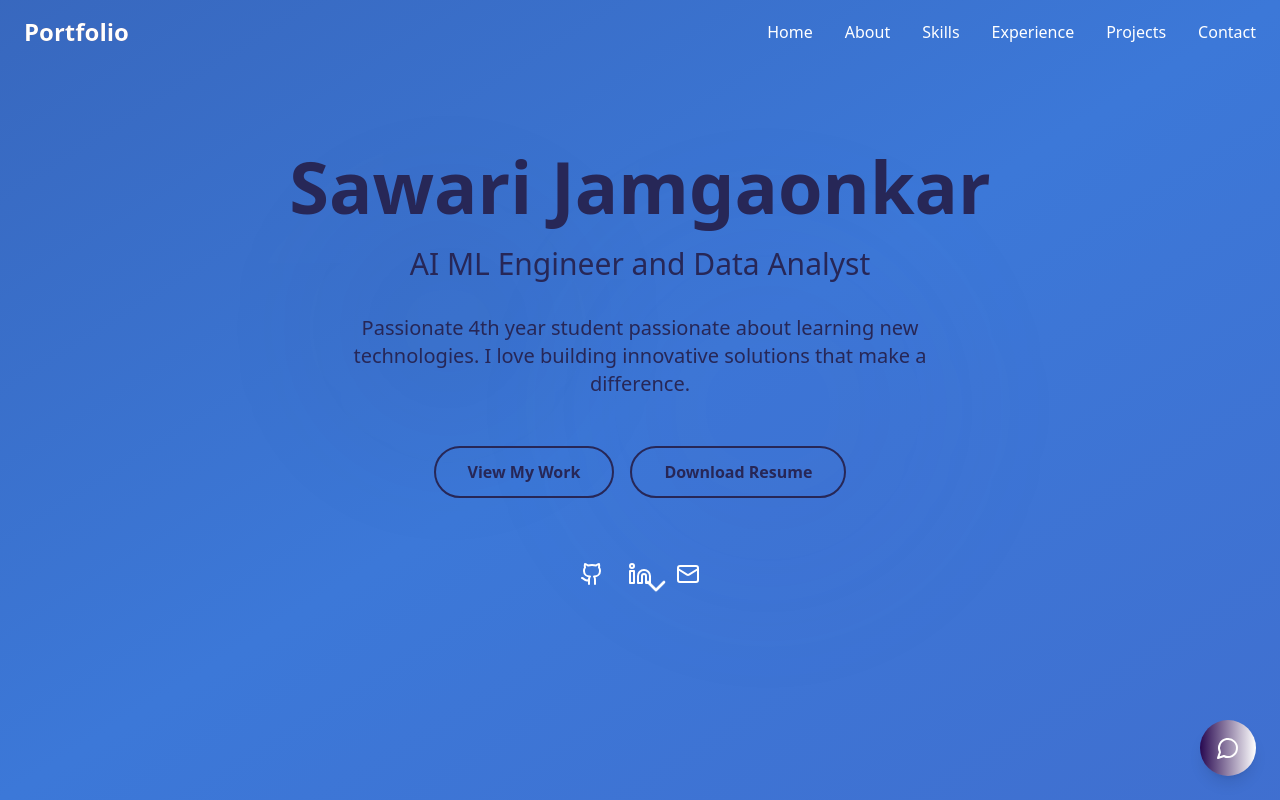
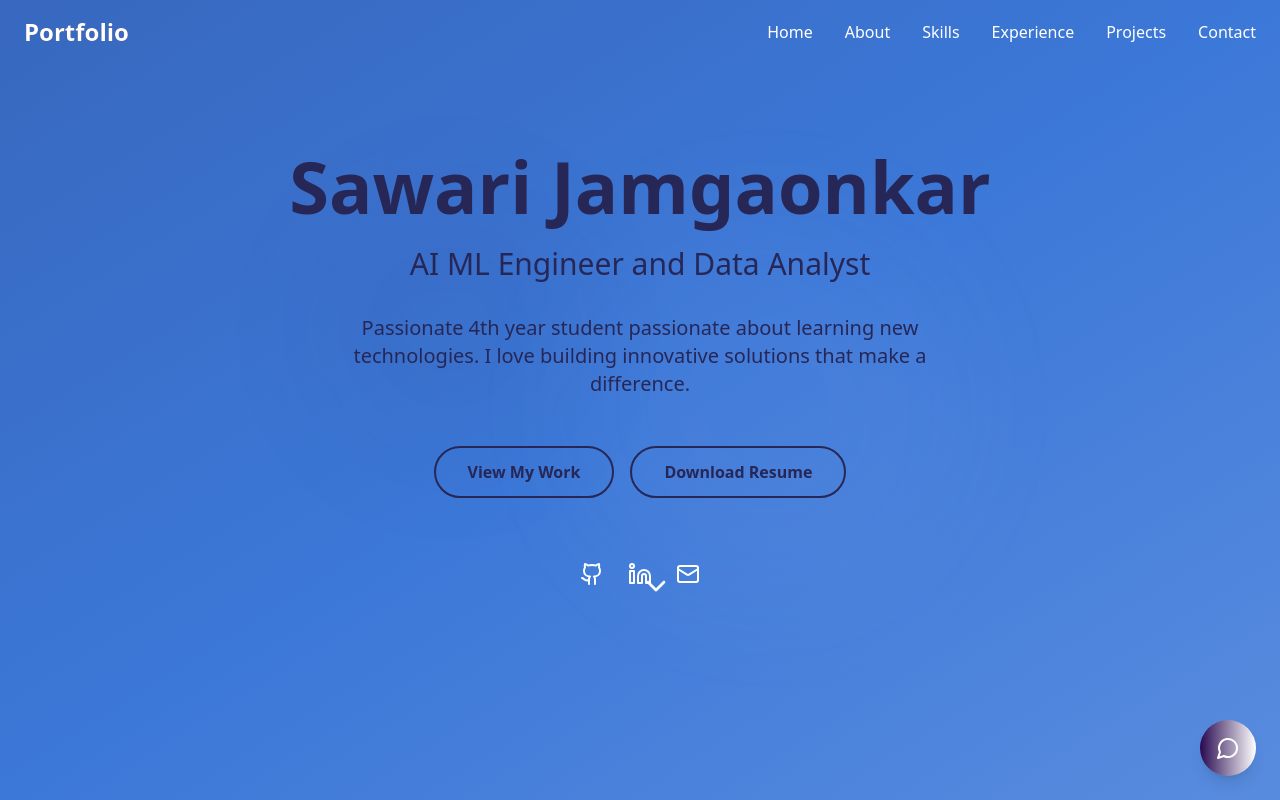
Before and after one commit to Sawarijamgaonkar/My_portfolio, a React (Vite) app: page / in a window 1280 px wide. Shown: the top 800 px of the page. Built offline with nearby package versions, Linux system fonts and the light colour scheme.

Commit message:
Update tailwind.config.js
trying to change the shaded parts

```diff
--- a/tailwind.config.js
+++ b/tailwind.config.js
@@ -10,7 +10,7 @@ export default {
       yellow: '#F6F7BD',
       peach: '#280850ff',
       lavender: '#3c78d8',
-      mint: '#4f4caeff',
+      mint: '#c9daf8',
       coral: '#FF6F61',
       sky: '#B0E0E6',
     },
```
